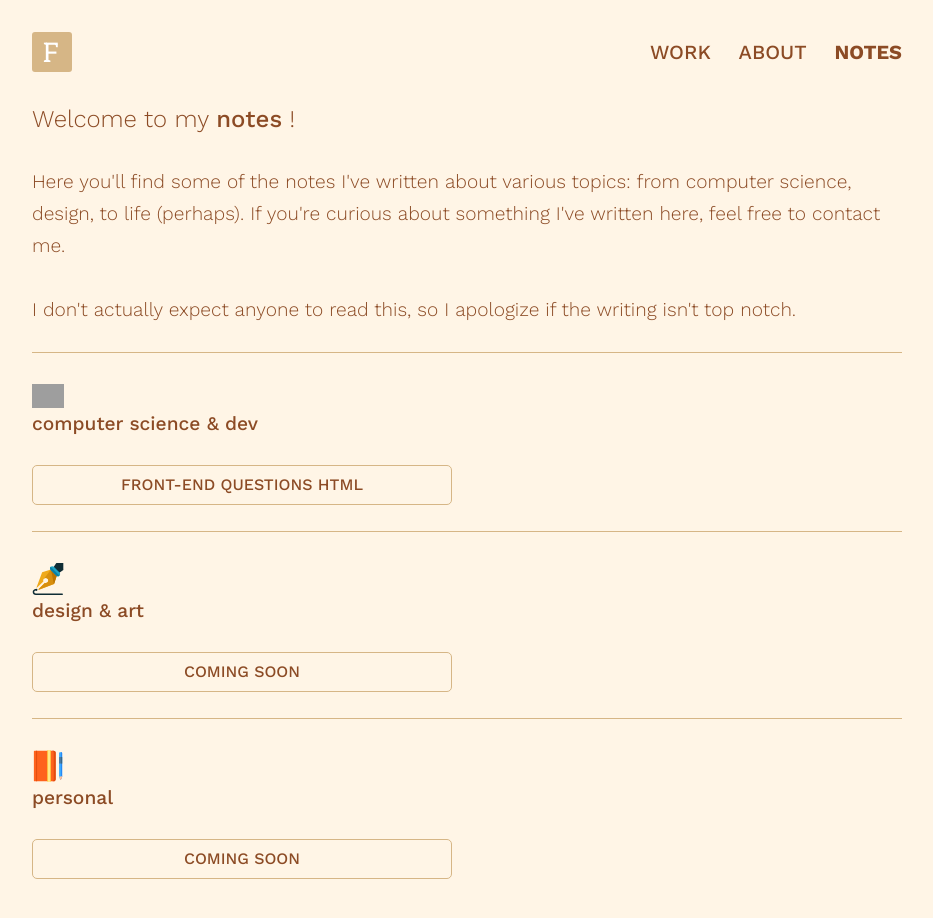
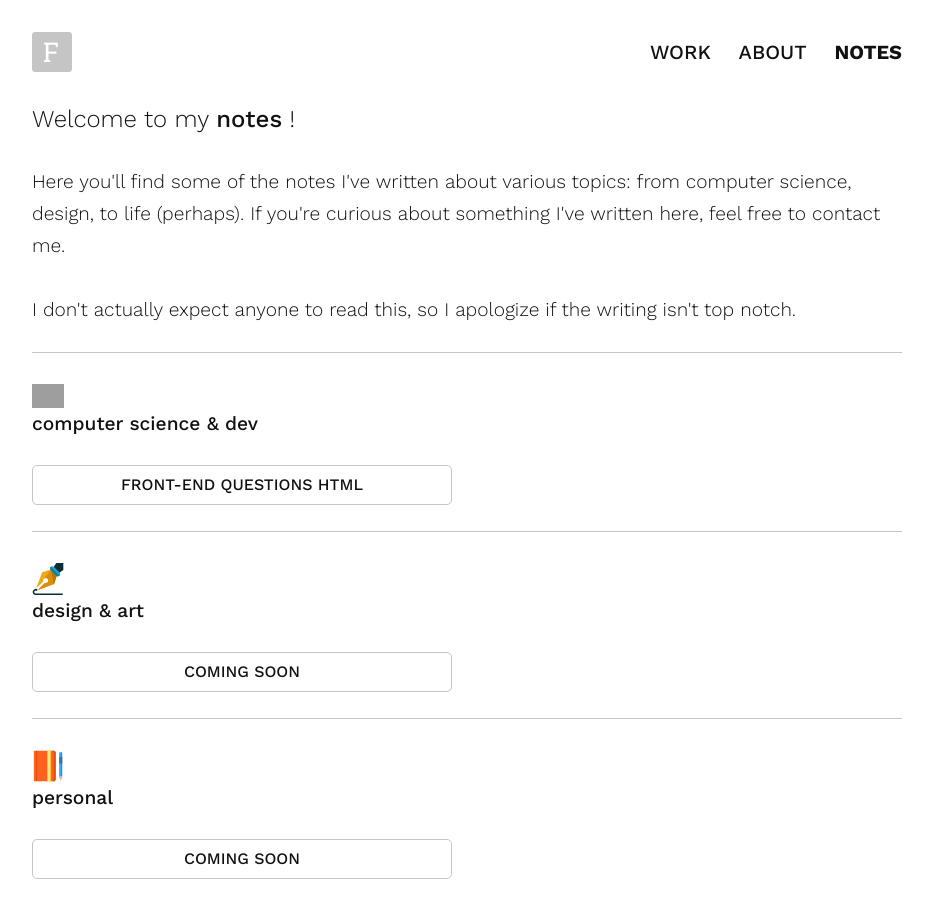
Before and after one commit to desslinga/personal-web, an Angular app: page /notes in a window 1280 px wide. Shown: the top 918 px of the page, without its empty margins (173-1106 px from the left). Built offline with nearby package versions, Linux system fonts and the light colour scheme; grey boxes are pictures that could not be loaded.

Commit message:
Changing theme to black and white

```diff
--- a/src/styles/global-variables.scss
+++ b/src/styles/global-variables.scss
@@ -16,6 +16,14 @@ $dark-brown: #5D3016;
 $darker-brown: #371B0B;
 $darker-blue: #173054;
 $lime: #dbff96;
+
+$white: #ffffff;
+$off-black: #111111;
+$grey: #c5c5c5;
+
+$c-primary: $white;
+$c-secondary: $grey;
+$c-accent: $off-black;
 
 $font-main: 'Work Sans', sans-serif;
 $font-logo: 'Aleo', serif;
--- a/src/styles/partial/button.scss
+++ b/src/styles/partial/button.scss
@@ -6,7 +6,7 @@
   display: block;
   text-align: center;
   font-weight: 500;
-  border: 1px solid $darker-beige;
-  color: $brown;
+  border: 1px solid $c-secondary;
+  color: $c-accent;
   line-height: 37px;
 }
--- a/src/styles/styles.scss
+++ b/src/styles/styles.scss
@@ -7,9 +7,13 @@
 @import "mixins.scss";
 @import "fonts.scss";
 
+.main-colors {
+  background-color: $c-primary;
+  color: $c-accent;
+}
+
 body {
-  background-color: $beige;
-  color: $brown;
+  @extend .main-colors;
   font-weight: $font-light;
   font-family: $font-main;
   overflow-y: overlay;
@@ -57,10 +61,10 @@ body {
 }
 
 .nav-container {
+  @extend .main-colors;
   padding-top: $container-pad-top-xs;
   position: fixed;
   z-index: 1;
-  background-color: $beige;
   padding-bottom: 1.5vh;
   width: 100vw;
   & ul {
@@ -94,7 +98,7 @@ body {
 }
 
 a {
-  color: $brown;
+  color: $c-accent;
 	font-weight: 500;
 	text-decoration: none;
   transition: 0.3s ease-in-out;
@@ -113,14 +117,14 @@ a {
   font-size: 20px;
   font-family: $font-main;
   font-weight: 400;
-  color: $brown;
+  color: $c-accent;
   transition: $fast-ease;
   float: right;
   &.nav-item-active {
     font-weight: 700;
   }
   &:hover {
-    color: $browner;
+    color: $c-accent;
     transition: $fast-ease;
   }
 }
@@ -160,6 +164,7 @@ a:hover {
 }
 
 .nav-overlay {
+  @extend .main-colors;
   @extend .overflow-scrolling-touch;
   position: absolute;
   overflow-y: scroll;
@@ -169,7 +174,6 @@ a:hover {
   z-index: 6;
   top: -$container-pad-top-xs;
   padding-top: $container-pad-top-xs;
-  background-color: $beige;
   @include overlay-pad($width-xs);
   @include sm {
     @include overlay-pad($width-sm);
@@ -185,9 +189,9 @@ a:hover {
 }
 
 .bar {
+  background-color: $c-accent;
   width: 31px;
   height: 2px;
-  background-color: $brown;
   margin: 8px 0px;
   transition: 0.4s;
   border-radius: 3px;
@@ -242,11 +246,11 @@ a:hover {
 .fides-icon {
   width: $fides-logo-height;
   height: $fides-logo-height;
-  background-color: $darker-beige;
+  background-color: $c-secondary;
   border-radius: 3px;
   & span {
     font-family: $font-logo;
-    color: white;
+    color: $c-primary;
     position: relative;
     font-size: 27px;
     top: 2px;
@@ -255,12 +259,8 @@ a:hover {
 }
 
 .no-scroll {
-  //position: absolute;
-  //top: 0;
-  //left: 0;
   overflow: hidden;
   cursor: hidden;
-  //max-height: 100vh;
 }
 
 //gallery styles
@@ -301,9 +301,6 @@ a:hover {
       opacity: 1;
       & .description {
         top: 50%;
-        //transition: $mid-ease;
-        //font-size: 1.5rem;
-        //line-height: 2rem;
       }
     }
   }
@@ -315,7 +312,6 @@ a:hover {
 }
 
 //gallery preview styles
-
 .preview-container {
   @extend .overflow-scrolling-touch;
   position: absolute;
@@ -358,12 +354,6 @@ a:hover {
 .preview-photo {
   width: 100%;
   border-radius: 5px;
-  //border-top: 2px solid $beige;
-  //border-bottom: 2px solid $beige;
-}
-
-.preview-caption {
-
 }
 
 .preview-close {
@@ -372,16 +362,9 @@ a:hover {
   cursor: pointer;
   top: 3px;
   right: 10px;
-  //font-size: 30px;
-  //line-height: 20px;
   fill: $brown;
   height: 27px;
   width: 27px;
-
-  @include sm {
-    //top: 4vw;
-    //right: 5vw;
-  }
 }
 
 // small fixes
@@ -417,7 +400,7 @@ a:hover {
 }
 
 ::-webkit-scrollbar-thumb {
-  background: $med-beige;
+  background: $c-accent;
   border-radius: 3px;
 }
 
@@ -444,7 +427,7 @@ a:hover {
 }
 
 hr {
-  border-top: 1px solid $darker-beige;
+  border-top: 1px solid $c-secondary;
 }
 
 .image-anchor {
```
